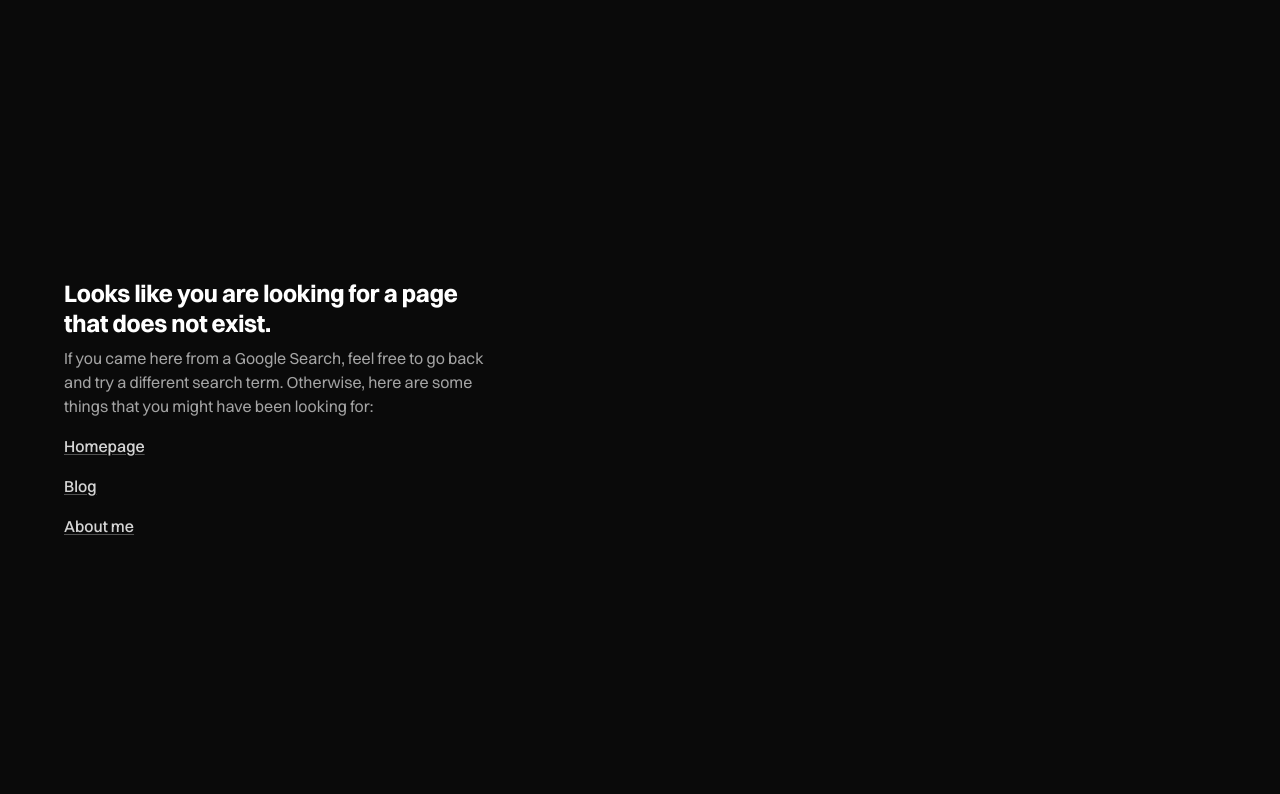
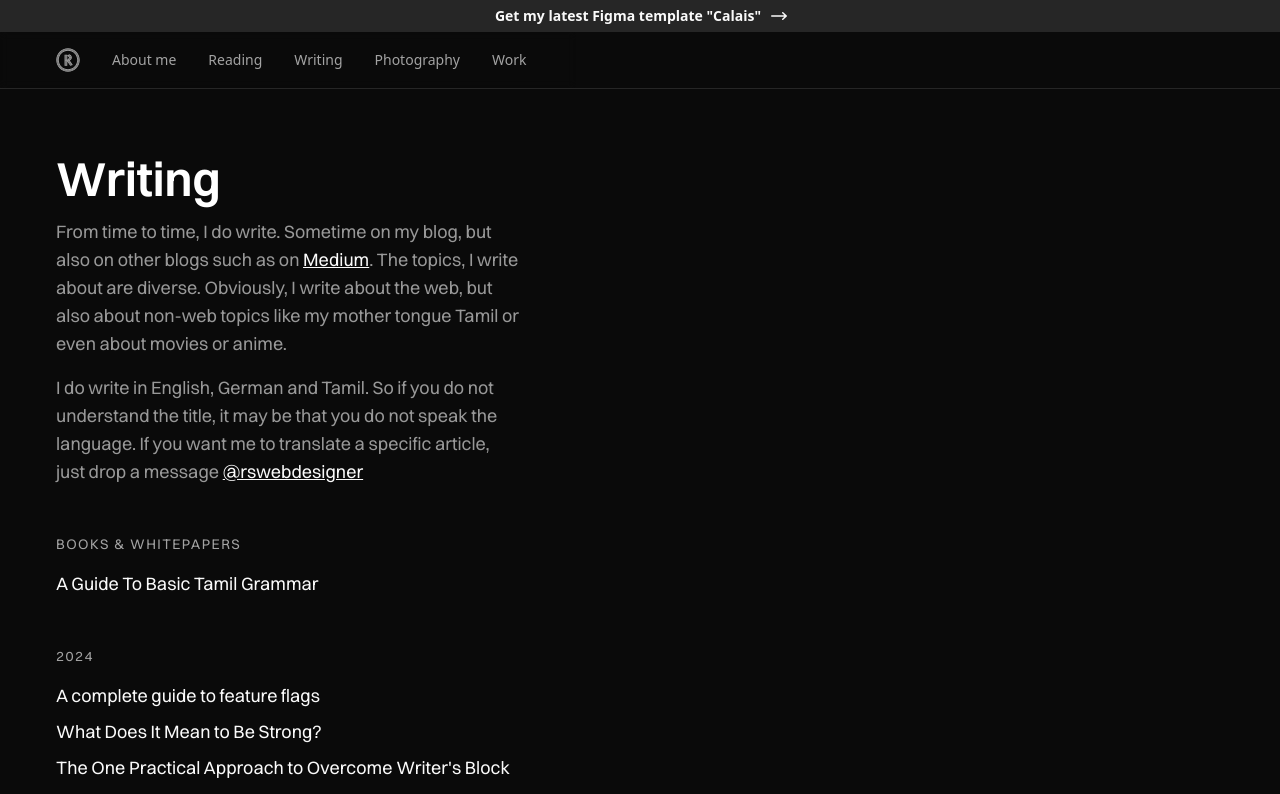
Before and after one commit to rathesDot/rathes.me, a Next.js app: page /writings in a window 1280 px wide. Before the commit this address had no page. Shown: the top 794 px of the page. Built offline with nearby package versions, Linux system fonts and the light colour scheme.

Commit message:
🚧 Render writings page --- This will later replace the pages version

```diff
--- /dev/null
+++ b/src/app/writings/page.tsx
@@ -0,0 +1,77 @@
+import { NextPage } from "next"
+import { PageLayout } from "../../layouts"
+import { Heading1, Link, List, ListItem, Paragraph } from "../../components"
+import { getFilteredBlogPosts } from "../../services/blog"
+
+import { SayHi } from "../../patterns"
+
+const WritingPage: NextPage = () => {
+  const posts = getFilteredBlogPosts("")
+
+  return (
+    <PageLayout>
+      <section className="max-w-xl p-8 md:px-14">
+        <section>
+          <Heading1>Writing</Heading1>
+          <Paragraph>
+            From time to time, I do write. Sometime on my blog, but also on
+            other blogs such as on{" "}
+            <Link
+              href="https://medium.com/@rathes"
+              underlined
+              className="text-neutral-50"
+            >
+              Medium
+            </Link>
+            . The topics, I write about are diverse. Obviously, I write about
+            the web, but also about non-web topics like my mother tongue Tamil
+            or even about movies or anime.
+          </Paragraph>
+          <Paragraph>
+            I do write in English, German and Tamil. So if you do not understand
+            the title, it may be that you do not speak the language. If you want
+            me to translate a specific article, just drop a message{" "}
+            <Link
+              href="https://twitter.com/rswebdesigner"
+              underlined
+              className="text-neutral-50"
+            >
+              @rswebdesigner
+            </Link>
+          </Paragraph>
+        </section>
+
+        <div className="mt-12">
+          <List title="Books & Whitepapers">
+            <ListItem link="https://learn-tamil.com">
+              A Guide To Basic Tamil Grammar
+            </ListItem>
+          </List>
+
+          {posts.map(([key, posts]) => {
+            if (!posts.length) {
+              return
+            }
+
+            return (
+              <div className="mt-12" key={key}>
+                <List title={key} className="flex flex-col gap-2">
+                  {posts.map((post, index) => (
+                    <ListItem link={post.link} key={index}>
+                      {post.title}
+                    </ListItem>
+                  ))}
+                </List>
+              </div>
+            )
+          })}
+        </div>
+        <div className="mt-16">
+          <SayHi />
+        </div>
+      </section>
+    </PageLayout>
+  )
+}
+
+export default WritingPage
```
